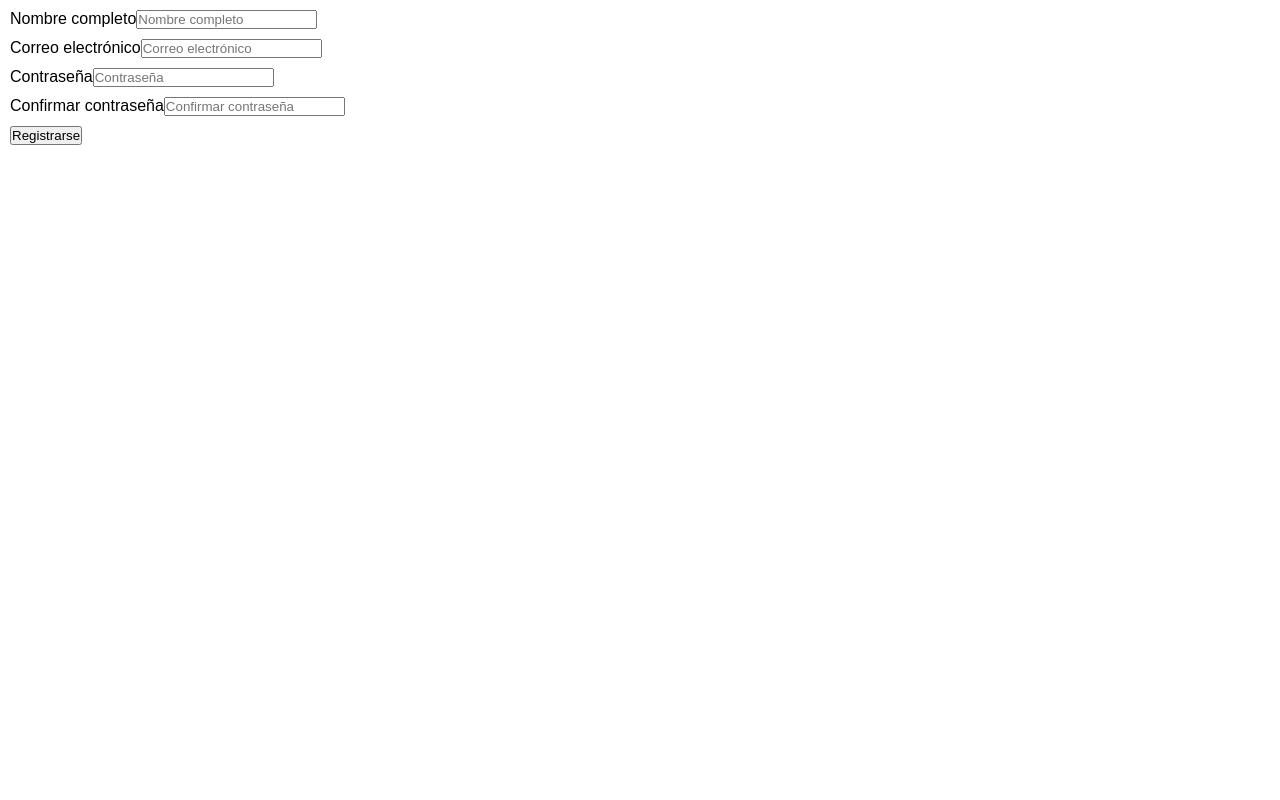
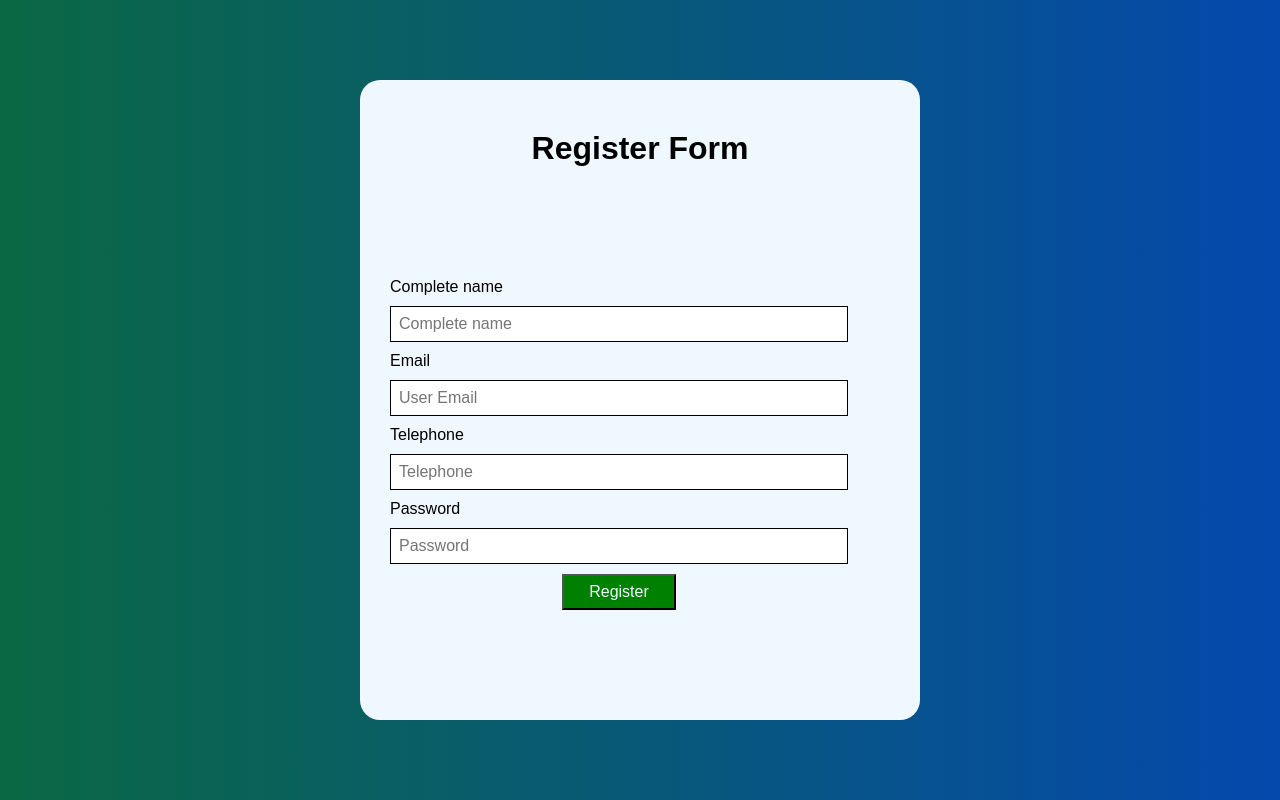
Before and after one commit to mrHann69/proyecto-curso-www, a React (Create React App) app: page /register in a window 1280 px wide. Built offline with nearby package versions, Linux system fonts and the light colour scheme.

Commit message:
login and register

```diff
--- a/src/components/client/client.css
+++ b/src/components/client/client.css
@@ -85,3 +85,5 @@ nav {
 		font-size: 1.5rem;
 	}
 }
+
+/*Fin nav-bar*/
--- a/src/components/client/client.jsx
+++ b/src/components/client/client.jsx
@@ -6,9 +6,7 @@ function Client() {
   const navReferenceClient = useRef();
 
   const showNavbar = () => {
-		navReferenceClient.current.classList.toggle(
-			"responsive_nav"
-		);
+    navReferenceClient.current.classList.toggle("responsive_nav");
   };
 
   return (
@@ -19,23 +17,15 @@ function Client() {
           <a href="/#">Delivery Mans</a>
           <a href="/#">My Products</a>
           <a href="/#">In Way</a>
-				<button
-					className="nav-btn nav-close-btn"
-					onClick={showNavbar}>
+          <button className="nav-btn nav-close-btn" onClick={showNavbar}>
             <FaTimes />
           </button>
         </nav>
-			<button
-				className="nav-btn"
-				onClick={showNavbar}>
+        <button className="nav-btn" onClick={showNavbar}>
           <FaBars />
         </button>
       </header>
-		<body>
-
-		</body>
     </div>
-
   );
 }
 
--- a/src/components/login/login.css
+++ b/src/components/login/login.css
@@ -4,7 +4,7 @@
     align-items: center;
 }
 
-.big-box {
+.big-box-1 {
     display: flex;
     height: 100vh;
     width: 100%;
@@ -13,30 +13,31 @@
     rgb(31, 205, 136 ));
 }
 
-.little-box {
+.little-box-1 {
     display: flex;
     flex-direction: column;
     background-color: aliceblue;
     border-radius: 10px;
-    padding: 0px 20px;
-    height: 80vh;
-    width: 30vw;
-
-    justify-content: space-around;
+    padding: 50px 30px;
+    height: 65vh;
+    width: 50vh;
+    justify-content:space-around;
 }
 
 form {
     margin-bottom: 50px;
     padding: 10px;
     width: 100%;
+    align-items: center;
 }
 
-form .form-group{
+form .form-group-1{
     margin-bottom: 10px;
     width: 100%;
+    align-items: last baseline;
 }
 
-.little-box form input {
+.little-box-1 form input {
     display: block;
     padding: 10px;
     width: 100%;
@@ -45,16 +46,22 @@ form .form-group{
     font-size: 16px;
 }
 
-.little-box form button{
+.little-box-1 form button{
     padding: 7px 25px;
     background-color: green;
     color: aliceblue;
     font-size: 16px;
     cursor: pointer;
+
+    display:flex;
 }
 
-.little-box form button:hover{
+.little-box-1 form button:hover{
     background-color: rgb(0, 0, 0);
     color: rgb(0, 136, 255);
     border: 2px solid rgb(100, 150, 10);
 }
+
+.register {
+    padding-top: 20px;
+}
--- a/src/components/login/login.jsx
+++ b/src/components/login/login.jsx
@@ -21,10 +21,11 @@ const LoginForm = () => {
   };
 
   return (
-    <div className="big-box">
-      <div className="little-box">
+    <div className="big-box-1">
+      <div className="little-box-1">
+        <h1>Login Form</h1>
         <form onSubmit={handleSubmit}>
-          <div className="form-group">
+          <div className="form-group-1">
             <label htmlFor="email">Email</label>
             <input
               type="email"
@@ -33,7 +34,7 @@ const LoginForm = () => {
               required
             />
           </div>
-          <div className="form-group">
+          <div className="form-group-1">
             <label htmlFor="password">Password</label>
             <input
               type="password"
@@ -43,9 +44,9 @@ const LoginForm = () => {
             />
           </div>
           {errorLoginMessage ? (
-            <div className="errorLogin">{errorLoginMessage}</div>
+            <div className="errorLogin-1">{errorLoginMessage}</div>
           ) : null}
-          <div className="form-button">
+          <div className="form-button-1">
             <button type="submit">Log in</button>
           </div>
           <div className="register">
--- a/src/components/login/register/comp_registro.css
+++ b/src/components/login/register/comp_registro.css
@@ -0,0 +1,72 @@
+* {
+    box-sizing: border-box;
+    justify-content: center;
+    align-items: center;
+}
+
+.big-box {
+    display: flex;
+    height: 100vh;
+    width: 100%;
+    background: linear-gradient(to left,
+    rgb(5, 73, 173),
+    rgb(11, 104, 67));
+}
+
+.little-box {
+    display: flex;
+    flex-direction: column;
+    background-color: aliceblue;
+    border-radius: 20px;
+    padding: 0px 20px;
+    height: 80%;
+    width: 70vh;
+    justify-content:space-around;
+}
+
+form {
+    margin-bottom: 50px;
+    padding: 10px;
+    width: 100%;
+    padding-right: 10%;
+    align-content: center;
+}
+
+form .form-group{
+    margin-bottom: 10px;
+    width: 100%;
+}
+
+.little-box form input {
+    display: block;
+    padding: 8px;
+    width: 100%;
+    border: 1px solid black;
+    margin-top: 10px;
+    font-size: 16px;
+}
+
+.little-box label {
+    padding-top: 10px;
+    width: 80%;
+}
+
+.little-box .form-button{
+    padding-top: 0px;
+    display:flex;
+    justify-content: center;
+}
+
+.little-box form button{
+    padding: 7px 25px;
+    background-color: green;
+    color: aliceblue;
+    font-size: 16px;
+    cursor: pointer;
+}
+
+.little-box form button:hover{
+    background-color: rgb(0, 0, 0);
+    color: rgb(0, 136, 255);
+    border: 2px solid rgb(100, 150, 10);
+}
--- a/src/components/login/register/comp_registro.jsx
+++ b/src/components/login/register/comp_registro.jsx
@@ -1,10 +1,11 @@
 import React, { useState } from "react";
+import "./comp_registro.css"
 
 const RegisterForm = () => {
   const [name, setName] = useState("");
   const [email, setEmail] = useState("");
   const [password, setPassword] = useState("");
-  const [confirmPassword, setConfirmPassword] = useState("");
+  const [telephone, setTelephone] = useState("");
 
   const handleNameChange = (event) => {
     setName(event.target.value);
@@ -18,69 +19,67 @@ const RegisterForm = () => {
     setPassword(event.target.value);
   };
 
-  const handleConfirmPasswordChange = (event) => {
-    setConfirmPassword(event.target.value);
+  const handleTelephone = (event) => {
+    setTelephone(event.target.value);
   };
 
   const handleSubmit = (event) => {
     event.preventDefault();
-    console.log(`Name: ${name} Email: ${email} Password: ${password} Confirm Password: ${confirmPassword}`);
+    console.log(`Name: ${name} Email: ${email} Telephone: ${telephone} Password: ${password} `);
   };
 
   return (
-    <form onSubmit={handleSubmit}>
+    <div className="big-box">
+      <div className="little-box">
+        <h1>Register Form</h1>
+        <form onSubmit={handleSubmit}>
       <div className="form-group">
-        <label htmlFor="name">Nombre completo</label>
+        <label htmlFor="name">Complete name</label>
         <input
           type="text"
-          id="name"
-          name="name"
-          placeholder="Nombre completo"
+          placeholder="Complete name"
           value={name}
           onChange={handleNameChange}
           required
         />
       </div>
       <div className="form-group">
-        <label htmlFor="email">Correo electrónico</label>
+        <label htmlFor="email">Email</label>
         <input
           type="email"
-          id="email"
-          name="email"
-          placeholder="Correo electrónico"
+          placeholder="User Email"
           value={email}
           onChange={handleEmailChange}
           required
         />
       </div>
       <div className="form-group">
-        <label htmlFor="password">Contraseña</label>
+        <label htmlFor="telephone">Telephone</label>
+        <input
+          type="telephone"
+          placeholder="Telephone"
+          value={telephone}
+          onChange={handleTelephone}
+          required
+        />
+      </div>
+      <div className="form-group">
+        <label htmlFor="password">Password</label>
         <input
           type="password"
-          id="password"
-          name="password"
-          placeholder="Contraseña"
+          placeholder="Password"
           value={password}
           onChange={handlePasswordChange}
           required
         />
       </div>
-      <div className="form-group">
-        <label htmlFor="confirmPassword">Confirmar contraseña</label>
-        <input
-          type="password"
-          id="confirmPassword"
-          name="confirmPassword"
-          placeholder="Confirmar contraseña"
-          value={confirmPassword}
-          onChange={handleConfirmPasswordChange}
-          required
-        />
-      </div>
-      <div className="form-group">
-        <button type="submit">Registrarse</button>
+      <div className="form-button">
+        <button type="submit">Register</button>
       </div>
     </form>
+      </div>
+    </div>
+
   );
 };
 
```
Lines whose indentation alone changed are shown as unchanged.
